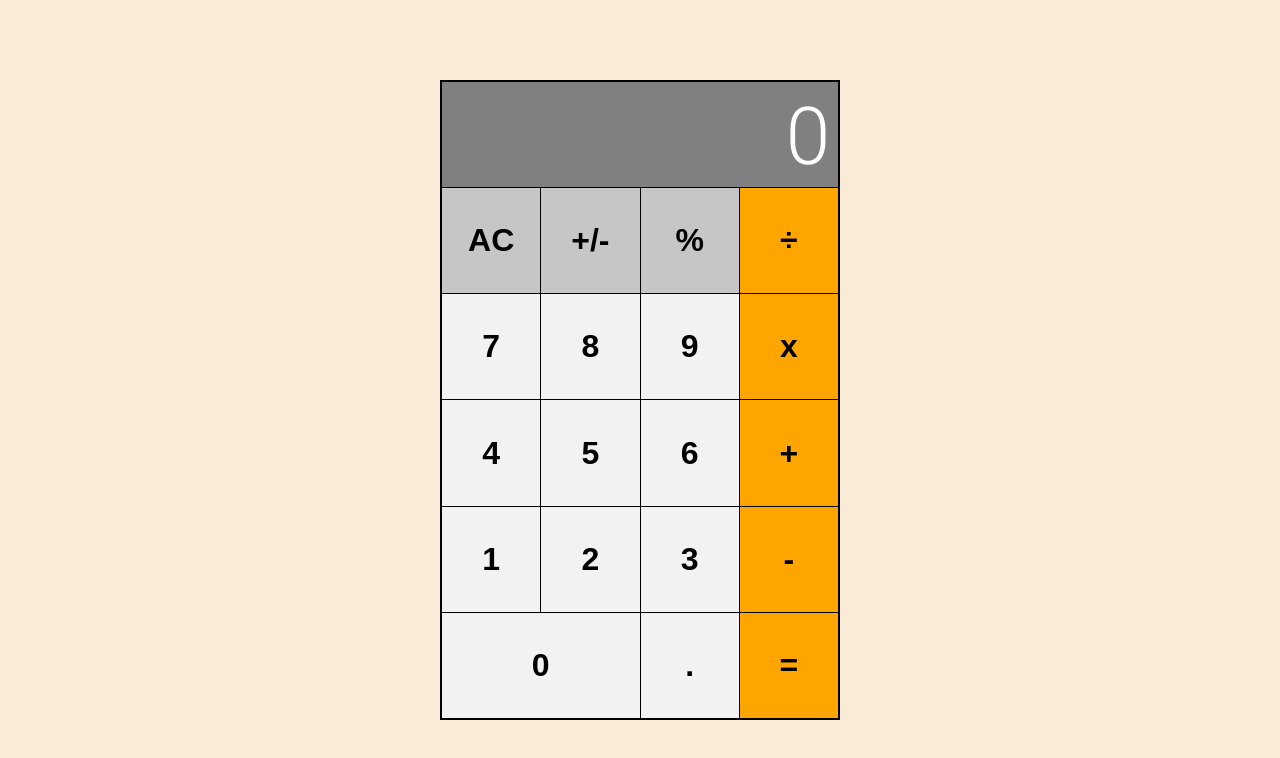
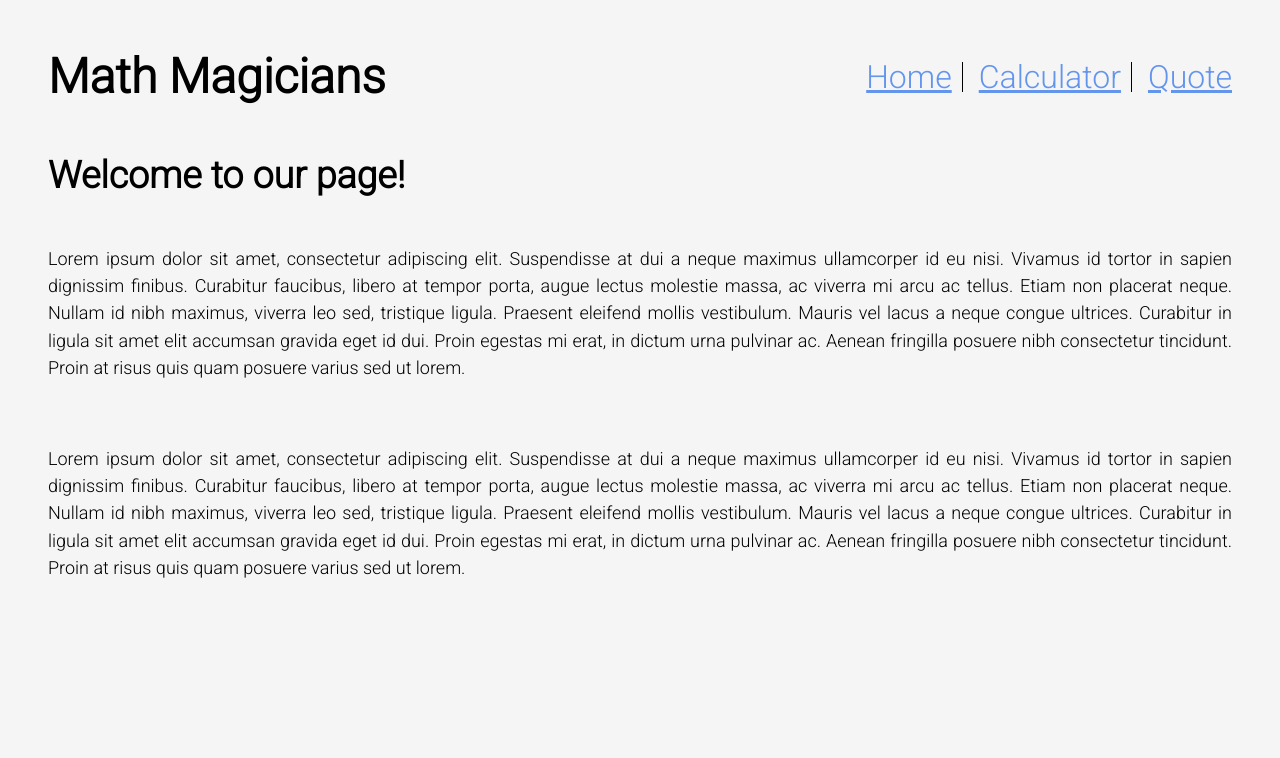
Before and after one commit to nimplay/math_magicians, a React (Create React App) app: page / in a window 1280 px wide. Shown: the top 758 px of the page. Built offline with nearby package versions, Linux system fonts and the light colour scheme.

Commit message:
Adding pages, creating styles

```diff
--- a/package.json
+++ b/package.json
@@ -15,6 +15,7 @@
     "react": "^18.2.0",
     "react-dom": "^18.2.0",
     "react-number-format": "^4.9.3",
+    "react-router-dom": "^6.3.0",
     "react-scripts": "^2.1.3",
     "web-vitals": "^2.1.4"
   },
--- a/src/App.js
+++ b/src/App.js
@@ -1,14 +1,35 @@
 /* eslint-disable react/prefer-stateless-function */
 import React from 'react';
-import Calculator from './components/calculator';
+import { Link, Route, Routes } from 'react-router-dom';
+import TheCalculator from './pages/TheCaldulator';
+import Home from './pages/Home';
+import Quote from './pages/Quote';
 
-class App extends React.Component {
-  render() {
-    return (
-      <div className="App">
-        <Calculator />
-      </div>
-    );
-  }
+function App() {
+  return (
+    <>
+      <nav>
+        <h1>Math Magicians</h1>
+        <ul className="nav-list">
+          <li className="nav-li">
+            <Link to="/" className="nav-item">Home</Link>
+            <div className="v-line" />
+          </li>
+          <li className="nav-li">
+            <Link to="/calculator" className="nav-item">Calculator</Link>
+            <div className="v-line" />
+          </li>
+          <li className="nav-li">
+            <Link to="/quote" className="nav-item">Quote</Link>
+          </li>
+        </ul>
+      </nav>
+      <Routes>
+        <Route path="/calculator" element={<TheCalculator />} />
+        <Route path="/quote" element={<Quote />} />
+        <Route path="/" element={<Home />} />
+      </Routes>
+    </>
+  );
 }
 export default App;
--- a/src/index.css
+++ b/src/index.css
@@ -9,12 +9,49 @@
 }
 
 body {
-  background-color: antiquewhite;
-  display: grid;
+  background-color: whitesmoke;
+  display: flex;
   place-content: center;
   font-family: 'Roboto', sans-serif;
   font-size: 2rem;
   height: 100vh;
+  width: 100vw;
+  padding: 3rem;
+}
+
+nav {
+  display: flex;
+  flex-direction: row;
+  justify-content: space-between;
+  align-items: center;
+  align-content: flex-start;
+  width: 100vw;
+  padding-left: 3rem;
+  padding-right: 3rem;
+}
+
+.nav-list {
+  display: flex;
+  flex-direction: row;
+  gap: 1rem;
+}
+
+.nav-item {
+  text-decoration: none;
+  text-decoration: underline;
+  color: cornflowerblue;
+}
+
+.nav-li {
+  display: flex;
+  flex-direction: row;
+  align-items: center;
+  gap: 10px;
+}
+
+.nav-li .v-line {
+  border-left: 1px solid #000;
+  height: 30px;
 }
 
 .container {
@@ -78,3 +115,48 @@ body {
 .zero {
   grid-column: 1 / span 2;
 }
+
+/* pages styles */
+
+.App {
+  display: flex;
+  flex-direction: row;
+  gap: 5rem;
+  margin-top: 3rem;
+  justify-content: center;
+}
+
+.home-title {
+  margin-top: 3rem;
+  margin-left: 3rem;
+  margin-bottom: 3rem;
+}
+
+.home-p {
+  margin-top: 2rem;
+  margin-left: 3rem;
+  margin-right: 3rem;
+  margin-bottom: 4rem;
+  text-align: justify;
+  font-size: large;
+  line-height: 1.7rem;
+}
+
+.quote-text {
+  width: 100%;
+  height: 100%;
+  display: flex;
+  align-items: center;
+  text-align: justify;
+  padding: 3rem;
+}
+
+footer {
+  display: flex;
+  flex-direction: row;
+  justify-content: center;
+  align-content: flex-end;
+  width: 100vw;
+  padding-left: 3rem;
+  padding-right: 3rem;
+}
--- a/src/index.js
+++ b/src/index.js
@@ -1,13 +1,16 @@
 import React from 'react';
 import ReactDOM from 'react-dom/client';
 import './index.css';
+import { BrowserRouter } from 'react-router-dom';
 import App from './App';
 import reportWebVitals from './reportWebVitals';
 
 const root = ReactDOM.createRoot(document.getElementById('root'));
 root.render(
   <React.StrictMode>
-    <App />
+    <BrowserRouter>
+      <App />
+    </BrowserRouter>
   </React.StrictMode>,
 );
 
--- /dev/null
+++ b/src/pages/Home.js
@@ -0,0 +1,35 @@
+import React from 'react';
+
+function Home() {
+  return (
+    <>
+      <h3 className="home-title">Welcome to our page!</h3>
+      <p className="home-p">
+        Lorem ipsum dolor sit amet, consectetur adipiscing elit.
+        Suspendisse at dui a neque maximus ullamcorper id eu nisi.
+        Vivamus id tortor in sapien dignissim finibus. Curabitur faucibus,
+        libero at tempor porta, augue lectus molestie massa,
+        ac viverra mi arcu ac tellus. Etiam non placerat neque.
+        Nullam id nibh maximus, viverra leo sed, tristique ligula.
+        Praesent eleifend mollis vestibulum. Mauris vel lacus a neque congue ultrices.
+        Curabitur in ligula sit amet elit accumsan gravida eget id dui. Proin egestas mi erat,
+        in dictum urna pulvinar ac. Aenean fringilla posuere nibh consectetur tincidunt.
+        Proin at risus quis quam posuere varius sed ut lorem.
+      </p>
+      <p className="home-p">
+        Lorem ipsum dolor sit amet, consectetur adipiscing elit.
+        Suspendisse at dui a neque maximus ullamcorper id eu nisi.
+        Vivamus id tortor in sapien dignissim finibus. Curabitur faucibus,
+        libero at tempor porta, augue lectus molestie massa,
+        ac viverra mi arcu ac tellus. Etiam non placerat neque.
+        Nullam id nibh maximus, viverra leo sed, tristique ligula.
+        Praesent eleifend mollis vestibulum. Mauris vel lacus a neque congue ultrices.
+        Curabitur in ligula sit amet elit accumsan gravida eget id dui. Proin egestas mi erat,
+        in dictum urna pulvinar ac. Aenean fringilla posuere nibh consectetur tincidunt.
+        Proin at risus quis quam posuere varius sed ut lorem.
+      </p>
+    </>
+  );
+}
+
+export default Home;
--- /dev/null
+++ b/src/pages/Quote.js
@@ -0,0 +1,12 @@
+import React from 'react';
+
+function Quote() {
+  return (
+    <h3 className='quote-text'>
+      Mathematics is not about numbers, equations, computations,
+      or algorithms: it is understanding.- William Paul Thurston.
+    </h3>
+  );
+}
+
+export default Quote;
--- /dev/null
+++ b/src/pages/TheCaldulator.js
@@ -0,0 +1,15 @@
+/* eslint-disable react/prefer-stateless-function */
+import React from 'react';
+import Calculator from '../components/calculator';
+
+class TheCalculator extends React.Component {
+  render() {
+    return (
+      <div className="App">
+        <h3>Lets do some math!</h3>
+        <Calculator />
+      </div>
+    );
+  }
+}
+export default TheCalculator;
```
Also changed, not shown: 1 other file (tests, documents, lock files or other folders).
